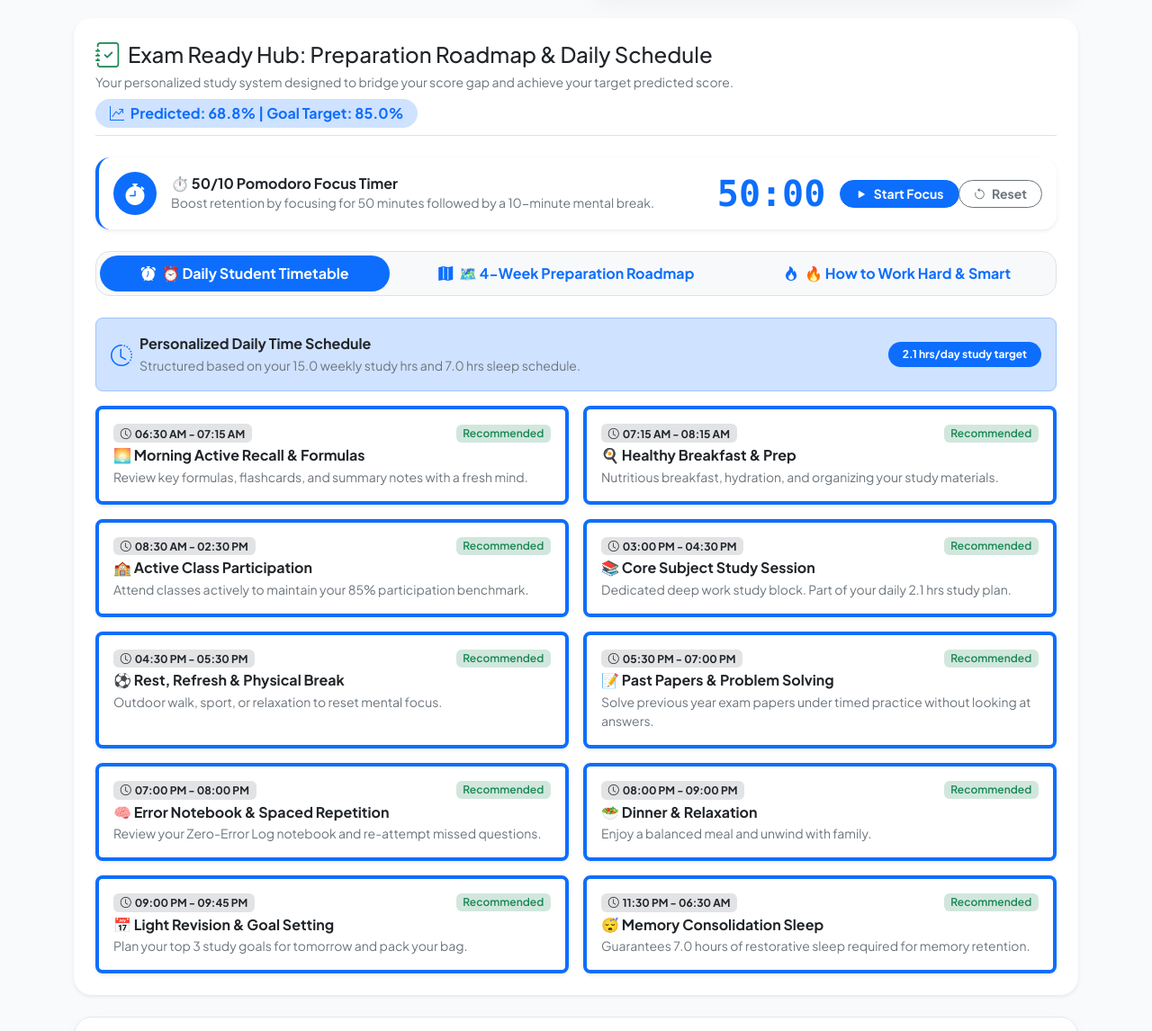
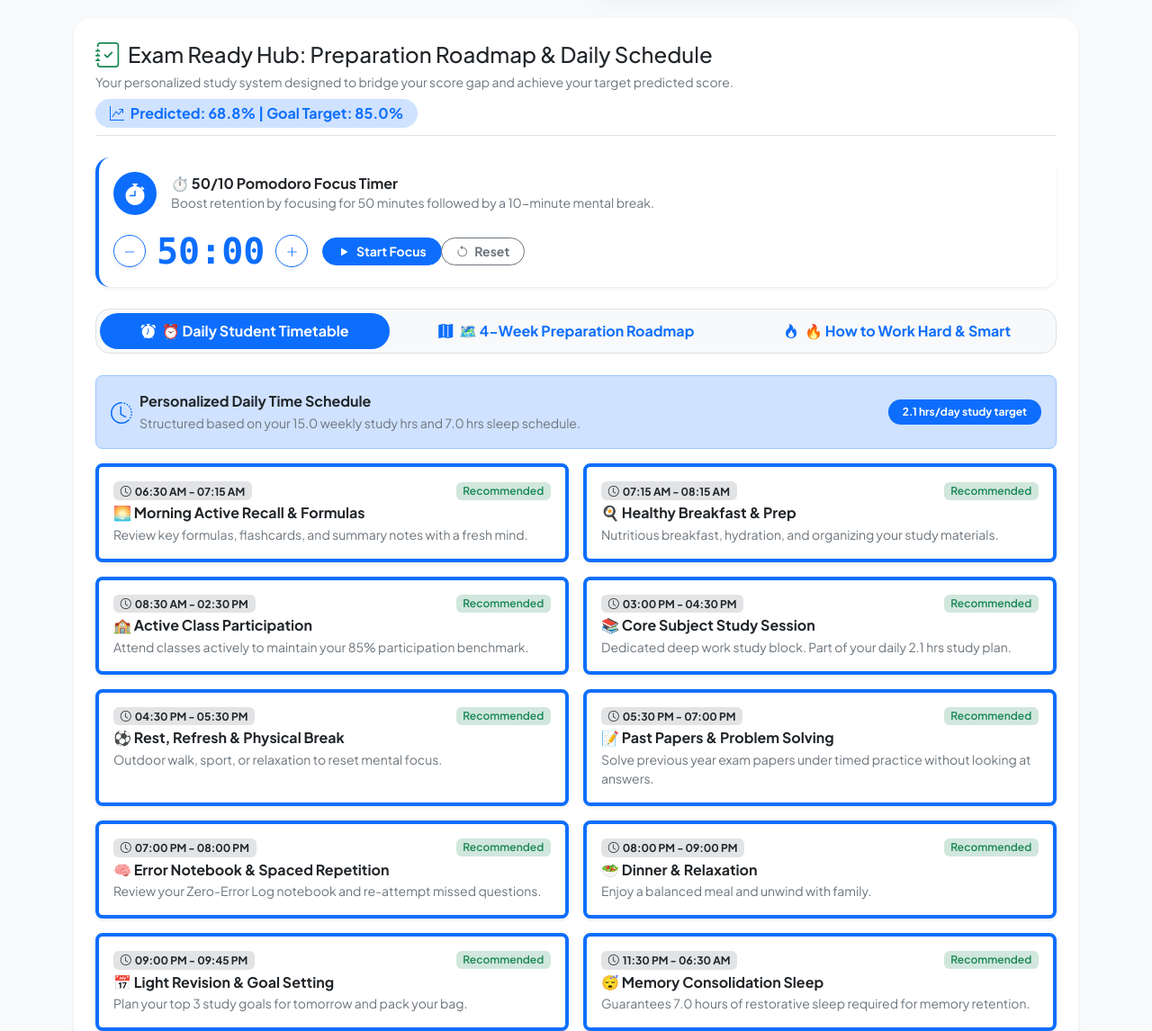
Before and after one commit to shivam310307/Student-performance-prediction-model, a Flask app: page / in a window 1280 px wide. Shown: the part 1642-2788 px from the top of the page at 90% size. Run offline with Flask 3, Linux system fonts and the light colour scheme.

Commit message:
Update index.html

```diff
--- a/student_performance_prediction/templates/index.html
+++ b/student_performance_prediction/templates/index.html
@@ -525,9 +525,15 @@
                             </small>
                         </div>
                     </div>
-                    <div class="d-flex align-items-center gap-3">
-                        <span class="display-6 fw-bold text-primary font-monospace" id="pomodoroTimerDisplay">50:00</span>
-                        <div class="btn-group">
+                    <div class="d-flex align-items-center gap-2">
+                        <button type="button" class="btn btn-outline-primary btn-sm rounded-circle d-flex align-items-center justify-content-center shadow-sm" style="width: 36px; height: 36px;" onclick="adjustPomodoroTimer(-10)" title="-10 Seconds">
+                            <i class="bi bi-dash-lg"></i>
+                        </button>
+                        <span class="display-6 fw-bold text-primary font-monospace px-1" id="pomodoroTimerDisplay">50:00</span>
+                        <button type="button" class="btn btn-outline-primary btn-sm rounded-circle d-flex align-items-center justify-content-center shadow-sm" style="width: 36px; height: 36px;" onclick="adjustPomodoroTimer(10)" title="+10 Seconds">
+                            <i class="bi bi-plus-lg"></i>
+                        </button>
+                        <div class="btn-group ms-2">
                             <button class="btn btn-primary btn-sm rounded-pill px-3 fw-bold" onclick="togglePomodoroTimer()" id="pomoStartBtn">
                                 <i class="bi bi-play-fill me-1"></i> <span data-en="Start Focus" data-hi="प्रारंभ करें">Start Focus</span>
                             </button>
@@ -911,6 +917,11 @@
             if (btn) btn.innerHTML = `<i class="bi bi-play-fill me-1"></i> ${currentLang === 'hi' ? 'प्रारंभ करें' : 'Start Focus'}`;
         }
 
+        function adjustPomodoroTimer(seconds) {
+            pomoTimeLeft = Math.max(0, pomoTimeLeft + seconds);
+            updatePomodoroDisplay();
+        }
+
         function updatePomodoroDisplay() {
             const mins = Math.floor(pomoTimeLeft / 60);
             const secs = pomoTimeLeft % 60;
```
